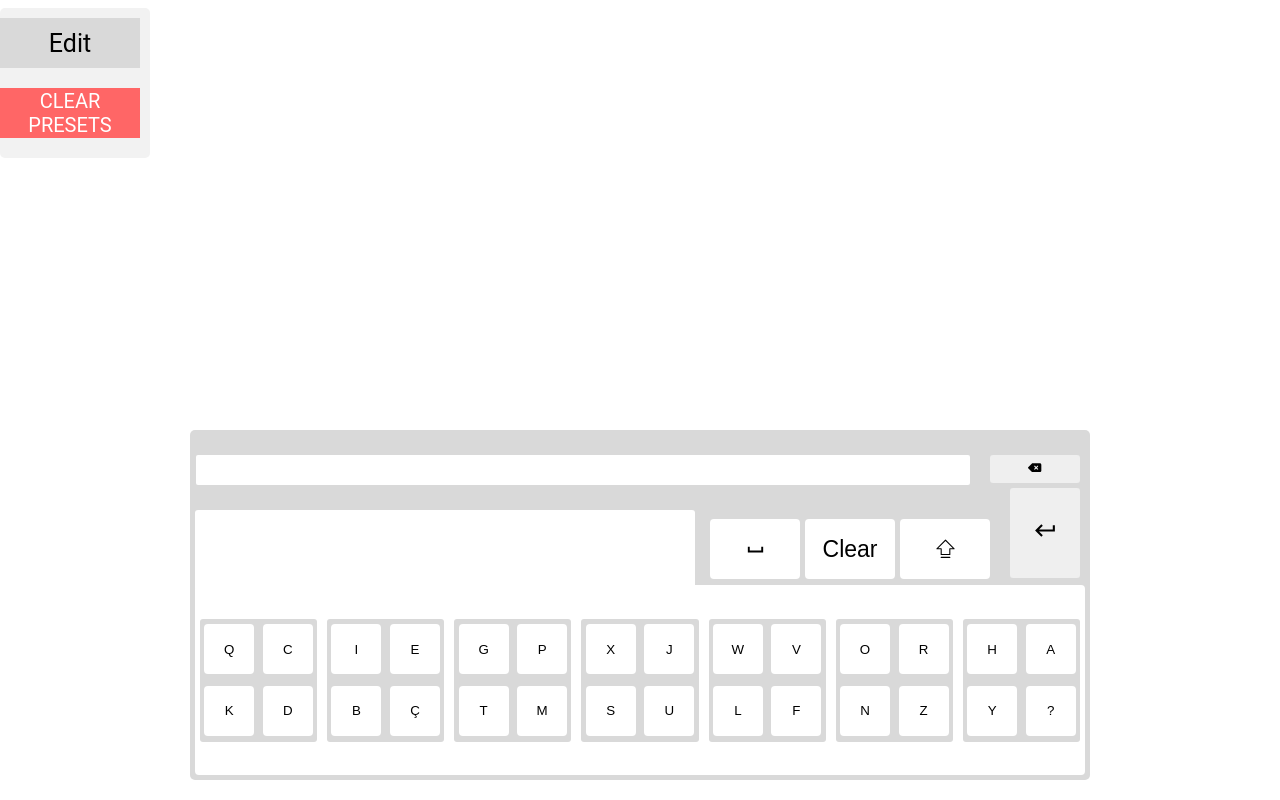
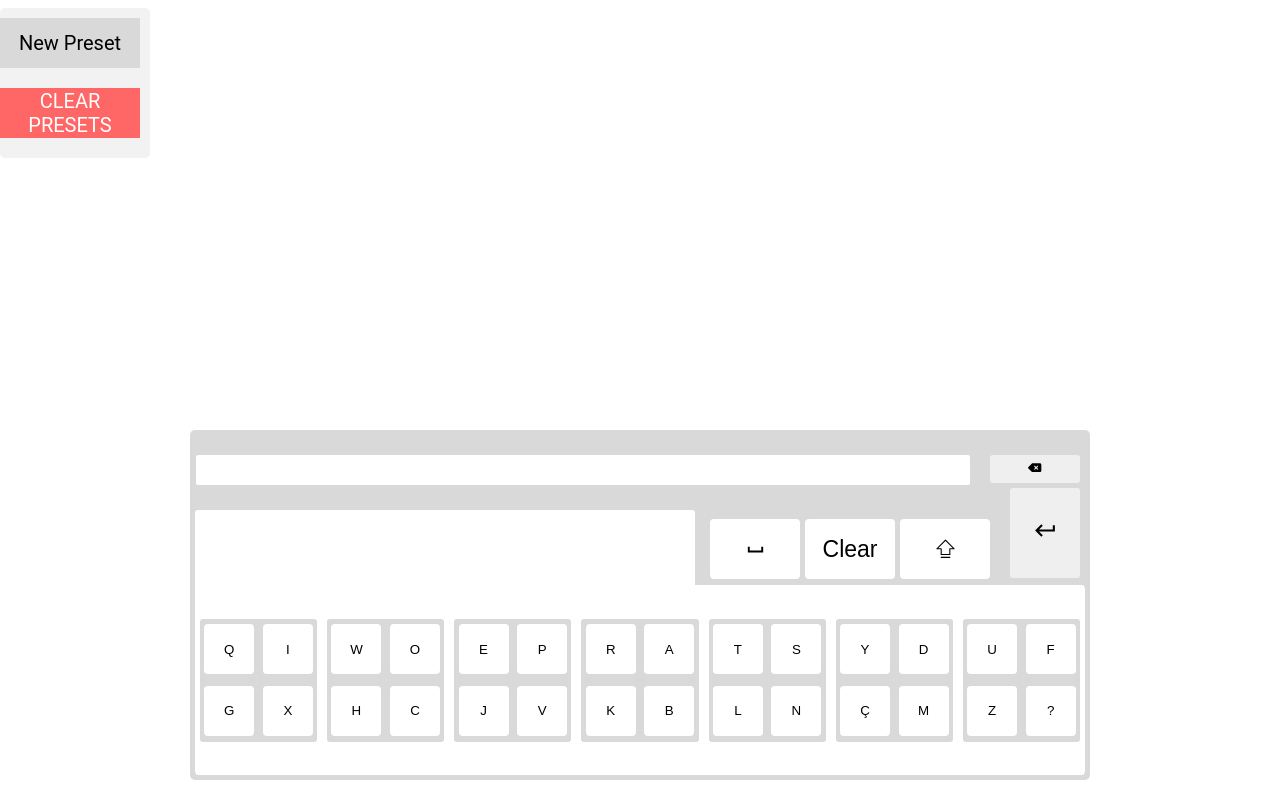
Before and after one commit to viniciusmpaiva/Digital-keyboard, a React (Create React App) app: page / in a window 1280 px wide. Built offline with nearby package versions, Linux system fonts and the light colour scheme.

Commit message:
presets bug fixed

```diff
--- a/src/App.js
+++ b/src/App.js
@@ -21,6 +21,8 @@ function App() {
     ['U', 'F', 'Z', '?'],
   ]);
 
+  const [editing, setEditing] = useState(false);
+
   useEffect(() => {
     const distributeKeys = () => {
       const keyboard = [];
@@ -36,7 +38,10 @@ function App() {
       return tempBoxes;
     };
     const newBoxes = distributeKeys();
-    setBoxes(newBoxes);
+    if (editing) {
+      setBoxes(newBoxes);
+      setEditing(false);
+    }
   }, [numberOfBoxes]);
 
   const loadPresets = () => {
@@ -72,11 +77,12 @@ function App() {
     const loadedPresets = loadPresets();
     const loadedBox = loadedPresets[index];
     const newNumberOfBoxes = loadedBox.length;
+
     setNumberOfBoxes(newNumberOfBoxes);
     setBoxes(loadedBox);
   };
 
-  const handleEditPressed = () => {
+  const handleNewPreset = () => {
     setEditPressed(!isEditPressed);
     setChangeBoxPressed(false);
     setChangeKeyPressed(false);
@@ -95,6 +101,7 @@ function App() {
       />
       {isEditPressed === true ? (
         <Options
+          setEditing={setEditing}
           numberOfBoxes={numberOfBoxes}
           setNumberOfBoxes={setNumberOfBoxes}
           setShowKeys={setShowKeys}
@@ -110,7 +117,7 @@ function App() {
         onPresetButtonClick={onPresetButtonClick}
         presets={presets}
         setPresets={setPresets}
-        handleEditPressed={handleEditPressed}
+        handleNewPreset={handleNewPreset}
         setEditPressed={setEditPressed}
       />
     </>
--- a/src/Components/Options/index.js
+++ b/src/Components/Options/index.js
@@ -15,12 +15,14 @@ export default function Options({
   setChangeKeyPressed,
   onSaveButtonClick,
   setEditPressed,
+  setEditing,
 }) {
   const onPlusClick = () => {
     if (numberOfBoxes > 6) {
       return;
     }
     setNumberOfBoxes(numberOfBoxes + 1);
+    setEditing(true);
     setShowKeys(null);
   };
   const onMinusClick = () => {
@@ -28,6 +30,8 @@ export default function Options({
       return;
     }
     setNumberOfBoxes(numberOfBoxes - 1);
+    setEditing(true);
+
     setShowKeys(null);
   };
 
--- a/src/Components/Presets/index.js
+++ b/src/Components/Presets/index.js
@@ -5,7 +5,7 @@ export default function Presets({
   onPresetButtonClick,
   presets,
   setPresets,
-  handleEditPressed,
+  handleNewPreset,
   presetPressed,
   setEditPressed,
 }) {
@@ -16,8 +16,12 @@ export default function Presets({
   };
   return (
     <PresetsContainer>
-      <button type="button" className="editButton" onClick={handleEditPressed}>
-        Edit
+      <button
+        type="button"
+        className="newPresetButton"
+        onClick={handleNewPreset}
+      >
+        New Preset
       </button>
       {presets != null
         ? presets.map((preset, index) => (
--- a/src/Components/Presets/styled.js
+++ b/src/Components/Presets/styled.js
@@ -19,8 +19,9 @@ export const PresetsContainer = styled.div`
       border 50ms;
     cursor: pointer;
   }
-  .editButton {
+  .newPresetButton {
     margin-top: 10px;
+    font-size: 20px;
   }
 
   :hover {
```
